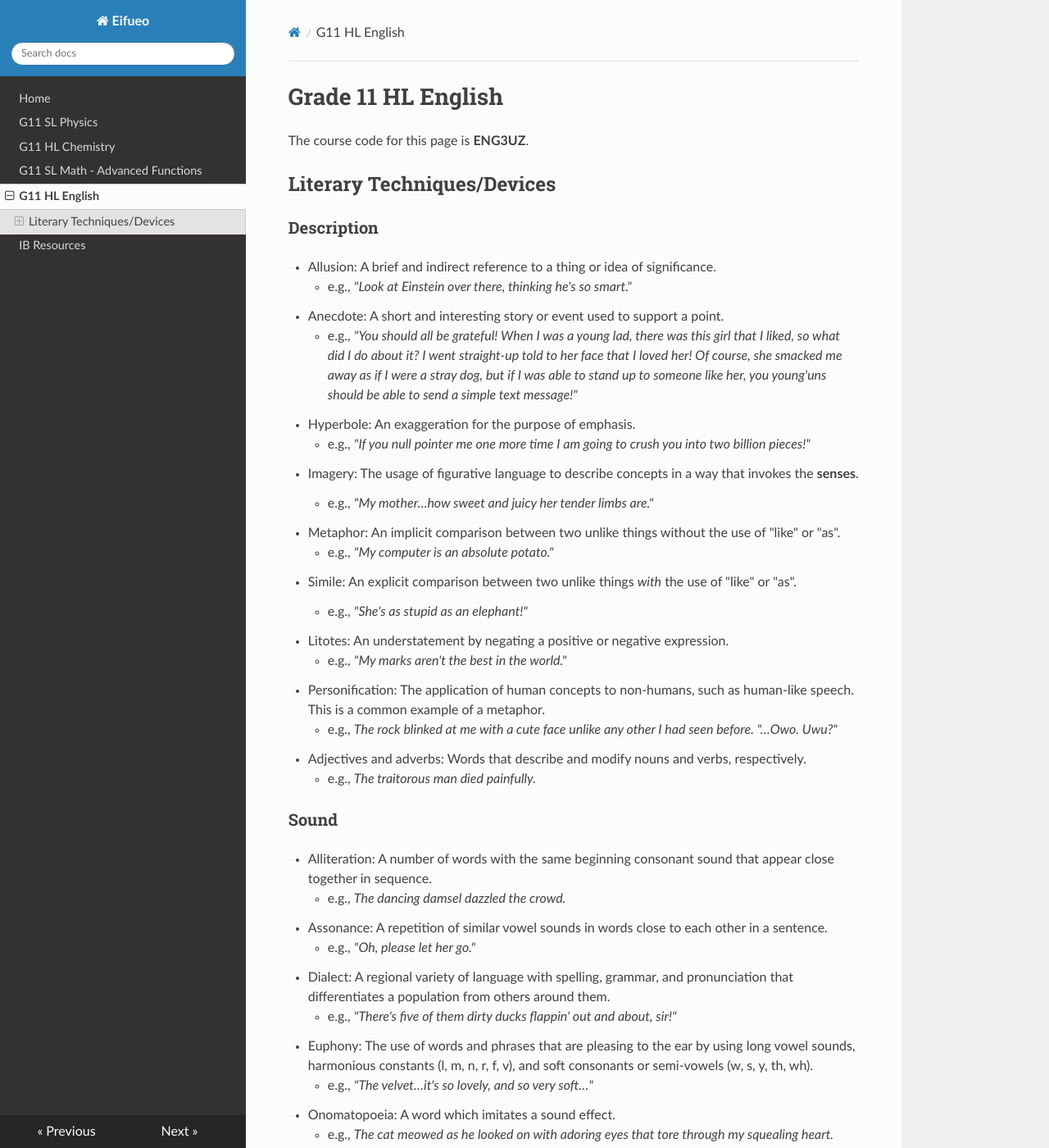
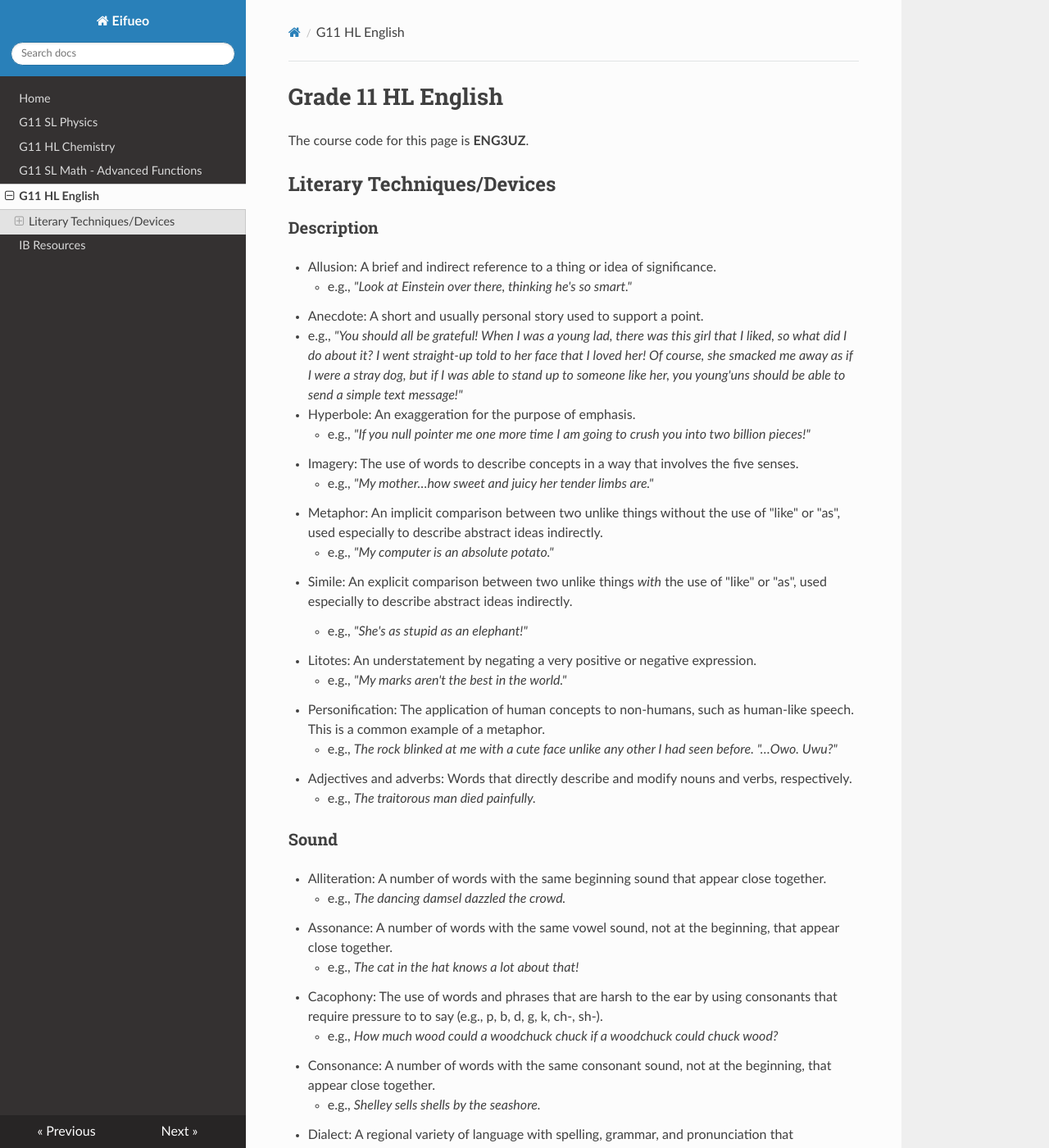
Before and after one commit to potatoeggy/eifueo, an MkDocs documentation site: the page built from docs/eng3uz.md, in a window 1280 px wide and 1400 px high. Shown: the whole window at 82% size. Built offline with MkDocs 1.6.1, drawn with Linux system fonts in a browser that asks for light colours; nearby versions of some CDN libraries; some of the changed text lies outside the part shown.

Commit message:
eng: upgrade literary term definitions and examples

```diff
--- a/docs/eng3uz.md
+++ b/docs/eng3uz.md
@@ -8,29 +8,33 @@ The course code for this page is **ENG3UZ**.
 
  - Allusion: A brief and indirect reference to a thing or idea of significance.
 	- e.g., *"Look at Einstein over there, thinking he's so smart."*
- - Anecdote: A short and interesting story or event used to support a point.
-	- e.g., *"You should all be grateful! When I was a young lad, there was this girl that I liked, so what did I do about it? I went straight-up told to her face that I loved her! Of course, she smacked me away as if I were a stray dog, but if I was able to stand up to someone like her, you young'uns should be able to send a simple text message!"*
+ - Anecdote: A short and usually personal story used to support a point.
+- e.g., *"You should all be grateful! When I was a young lad, there was this girl that I liked, so what did I do about it? I went straight-up told to her face that I loved her! Of course, she smacked me away as if I were a stray dog, but if I was able to stand up to someone like her, you young'uns should be able to send a simple text message!"*
  - Hyperbole: An exaggeration for the purpose of emphasis.
 	- e.g., *"If you null pointer me one more time I am going to crush you into two billion pieces!"*
- - Imagery: The usage of figurative language to describe concepts in a way that invokes the **senses**.
+ - Imagery: The use of words to describe concepts in a way that involves the five senses.
 	- e.g., *"My mother…how sweet and juicy her tender limbs are."*
- - Metaphor: An implicit comparison between two unlike things without the use of "like" or "as".
+ - Metaphor: An implicit comparison between two unlike things without the use of "like" or "as", used especially to describe abstract ideas indirectly.
 	- e.g., *"My computer is an absolute potato."*
- - Simile: An explicit comparison between two unlike things *with* the use of "like" or "as".
+ - Simile: An explicit comparison between two unlike things *with* the use of "like" or "as", used especially to describe abstract ideas indirectly.
 	- e.g., *"She's as stupid as an elephant!"*
- - Litotes: An understatement by negating a positive or negative expression.
+ - Litotes: An understatement by negating a very positive or negative expression.
 	- e.g., *"My marks aren't the best in the world."*
  - Personification: The application of human concepts to non-humans, such as human-like speech. This is a common example of a metaphor.
 	- e.g., *The rock blinked at me with a cute face unlike any other I had seen before. "…Owo. Uwu?"*
- - Adjectives and adverbs: Words that describe and modify nouns and verbs, respectively.
+ - Adjectives and adverbs: Words that directly describe and modify nouns and verbs, respectively.
 	- e.g., *The traitorous man died painfully.*
 
 ### Sound
 
- - Alliteration: A number of words with the same beginning consonant sound that appear close together in sequence.
+ - Alliteration: A number of words with the same beginning sound that appear close together.
 	- e.g., *The dancing damsel dazzled the crowd.*
- - Assonance: A repetition of similar vowel sounds in words close to each other in a sentence.
-	- e.g., *"Oh, please let her go."*
+ - Assonance: A number of words with the same vowel sound, not at the beginning, that appear close together.
+	- e.g., *The cat in the hat knows a lot about that!*
+ - Cacophony: The use of words and phrases that are harsh to the ear by using consonants that require pressure to to say (e.g., p, b, d, g, k, ch-, sh-).
+	- e.g., *How much wood could a woodchuck chuck if a woodchuck could chuck wood?*
+ - Consonance: A number of words with the same consonant sound, not at the beginning, that appear close together.
+	- e.g., *Shelley sells shells by the seashore.*
  - Dialect: A regional variety of language with spelling, grammar, and pronunciation that differentiates a population from others around them.
 	- e.g., *"There's five of them dirty ducks flappin' out and about, sir!"*
  - Euphony: The use of words and phrases that are pleasing to the ear by using long vowel sounds, harmonious constants (l, m, n, r, f, v), and soft consonants or semi-vowels (w, s, y, th, wh).
@@ -51,7 +55,7 @@ The course code for this page is **ENG3UZ**.
 	- Dactyl: Three syllables, in which the first is stressed while the rest are unstressed.
 		- e.g., *"Marvelous!"*
 	- Iamb: Two syllables, in which the first is unstressed while the second is stressed.
-		- e.g., *"You* ***stu****pid* ***id****iot."*
+		- e.g., *To be, or not to be, that is the question.*
 	- Spondee: Two syllables, both of which are stressed.
 		- e.g., *"Rage, rage against the dying of the light"* (Dylan Thomas)
 	- Trochee: Two syllables, in which the first is stressed while the second is unstressed.
```
